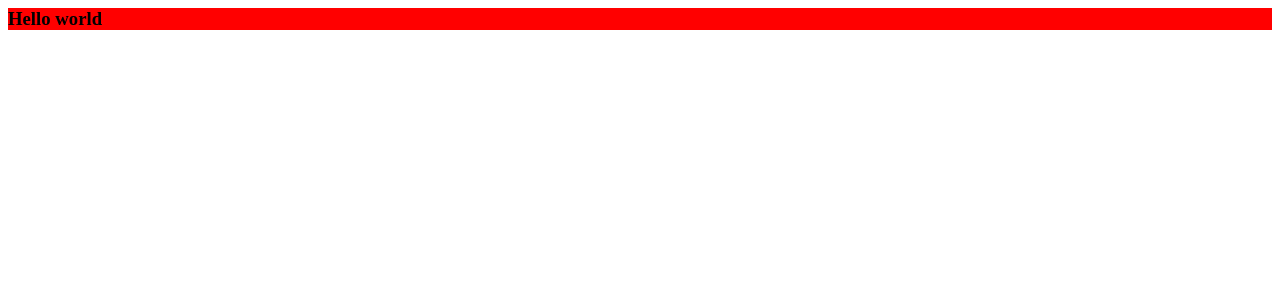
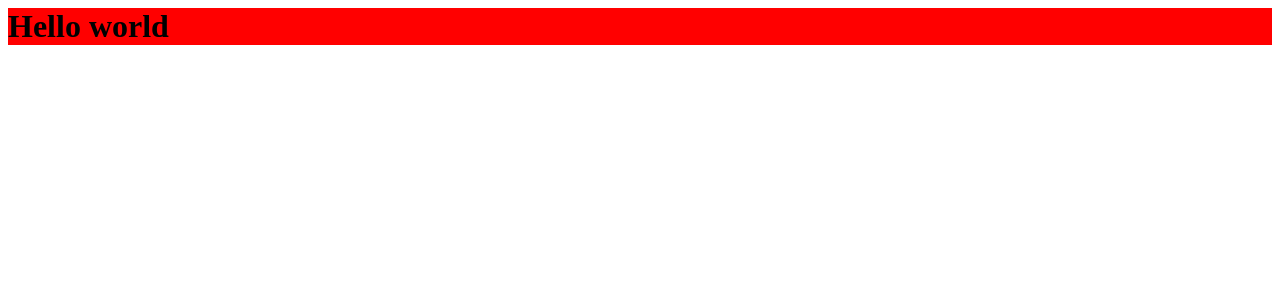
Before and after one commit to trgianghuynh1808/SET2021-Test, a React app: page / in a window 1280 px wide. Shown: the top 300 px of the page. Built offline with nearby package versions, Linux system fonts and the light colour scheme.

Commit message:
fix | wrong tag name in UI

```diff
--- a/src/app.tsx
+++ b/src/app.tsx
@@ -4,7 +4,7 @@ import styles from "./styles.module.scss";
 const App = () => {
   return (
     <div className={styles.container}>
-      <h3>Hello world</h3>
+      <h1>Hello world</h1>
     </div>
   );
 };
```
